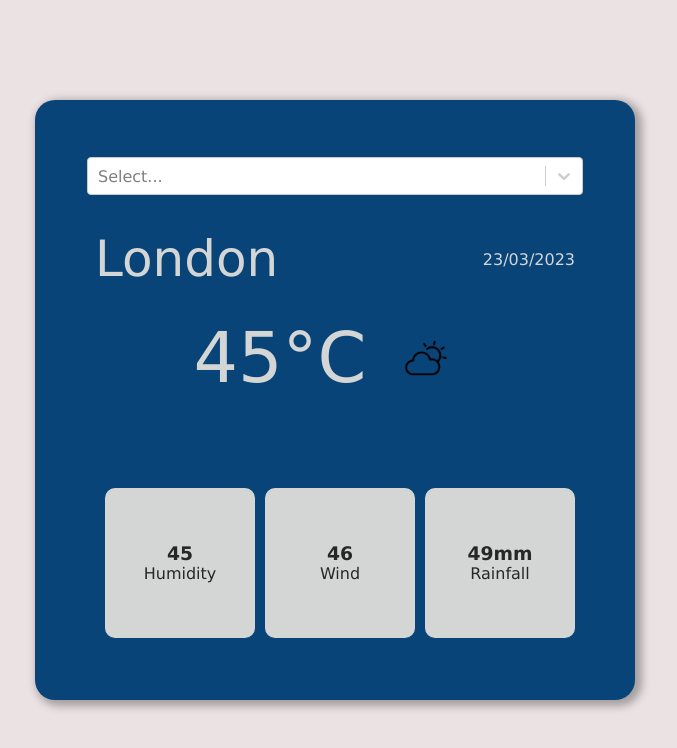
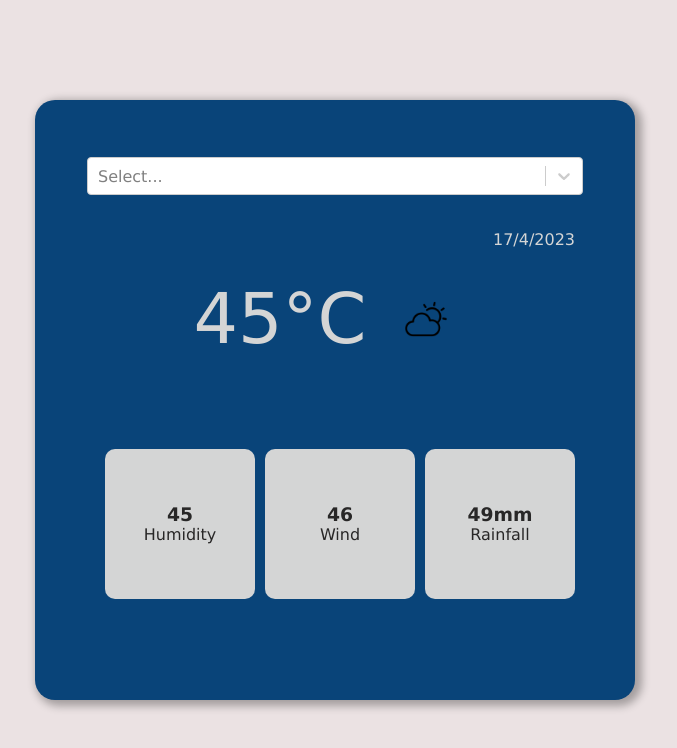
Before and after one commit to FoureyedVeen/solo_task, a React (Create React App) app: page / in a window 1280 px wide. Shown: the top 748 px of the page, without its empty margins (305-982 px from the left). Built offline with nearby package versions, Linux system fonts and the light colour scheme; no server answers.

Commit message:
Feat: Current date updated

```diff
--- a/src/Components/Forecast/Forecast.js
+++ b/src/Components/Forecast/Forecast.js
@@ -1,15 +1,17 @@
 import '../Forecast/Forecast.css';
 import Details from './Details';
 import cloudIcon from '../../images/cloudIcon.png'
-
+import SearchBar from '../SearchBar';
 
 export default function Forecast() {
+    const current = new Date();
+    const date = `${current.getDate()}/${current.getMonth()+1}/${current.getFullYear()}`;
     return (
         <div className='container'>
             <div className='parameter-box'>
                 <div className='row--1'>
-                    <span id='city-name'>London</span>
-                    <span>23/03/2023</span>
+                    <span id='city-name'>{}</span>
+                    <span>{date}</span>
                 </div>
                 {/* <div>weather description</div> */}
                 <div className='weather-details'>
```
